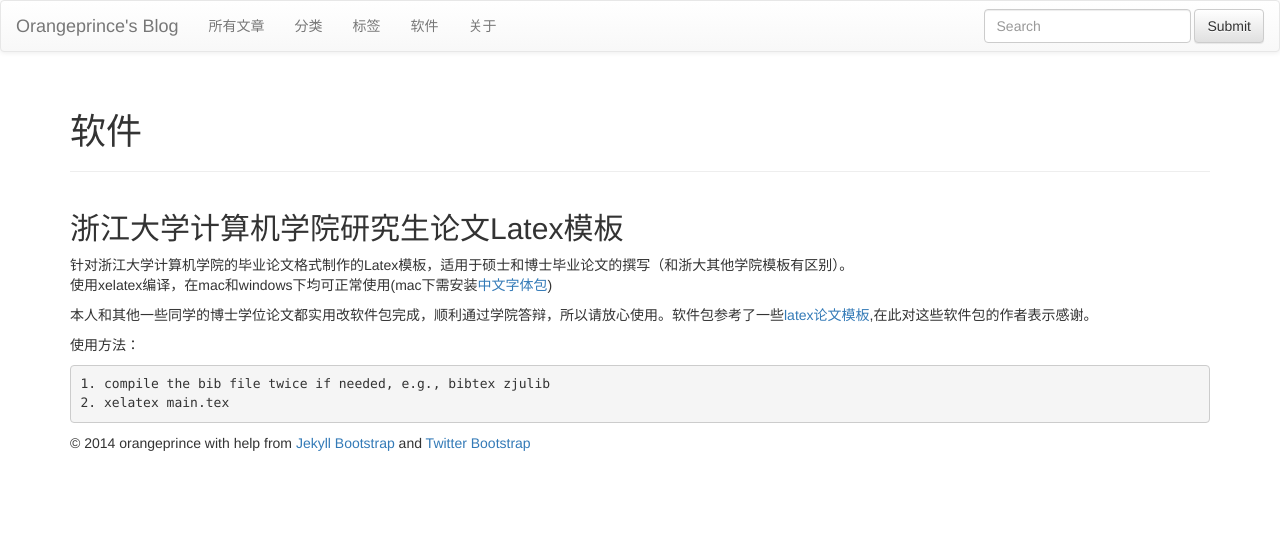
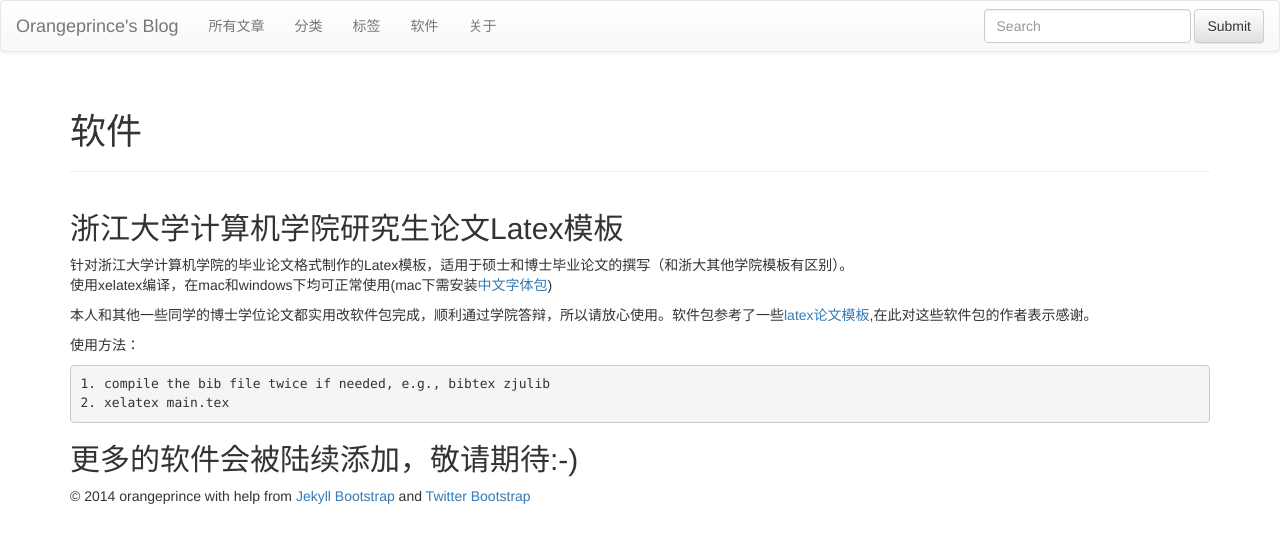
Before and after one commit to orangeprince/orangeprince.github.io, a Jekyll site: the page built from software.md, in a window 1280 px wide. Shown: the top 543 px of the page. Built offline with Jekyll 4.4.1, drawn with Linux system fonts in a browser that asks for light colours; nearby versions of some CDN libraries; library files that are not in the unit come from our copies; comment, search, counter and statistics services are not loaded.

Commit message:
modified:   software.md

```diff
--- a/software.md
+++ b/software.md
@@ -16,3 +16,6 @@ weight: 4
 
 	1. compile the bib file twice if needed, e.g., bibtex zjulib
 	2. xelatex main.tex
+
+更多的软件会被陆续添加，敬请期待:-)
+---
```
